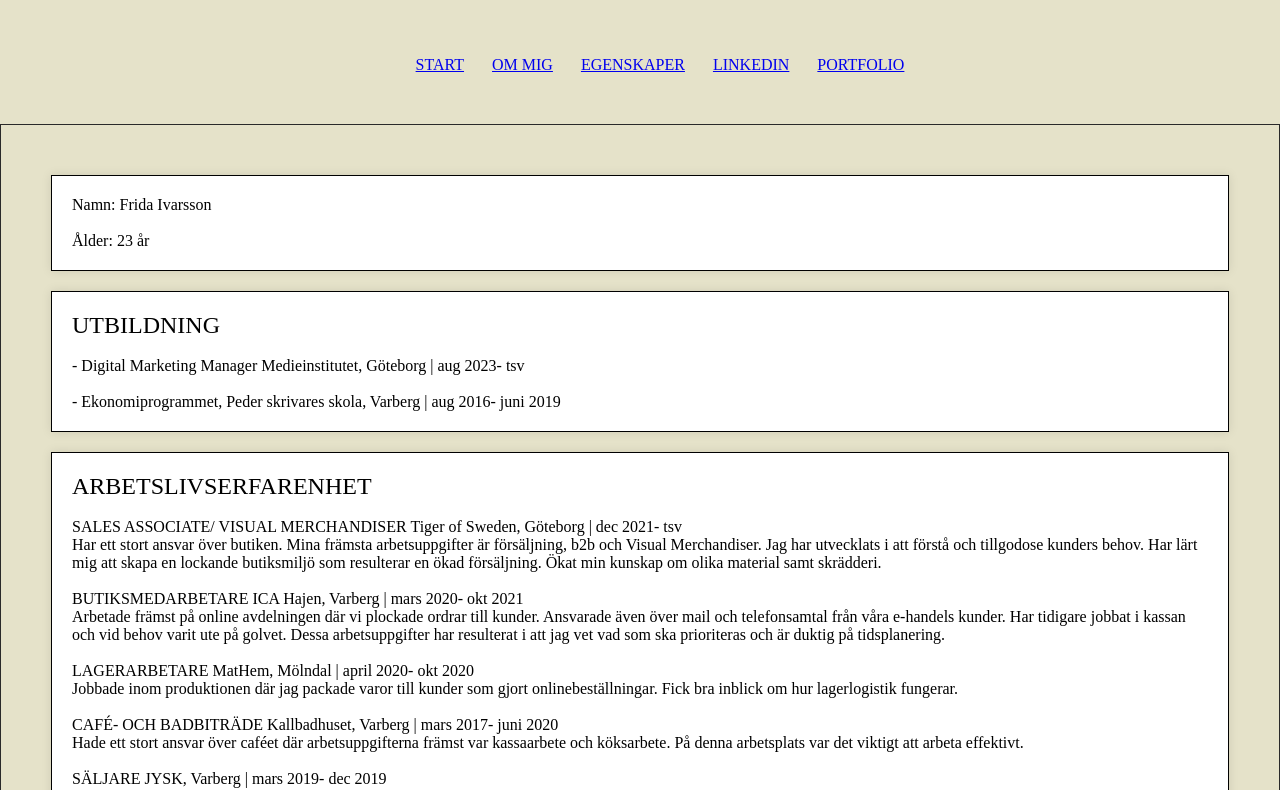
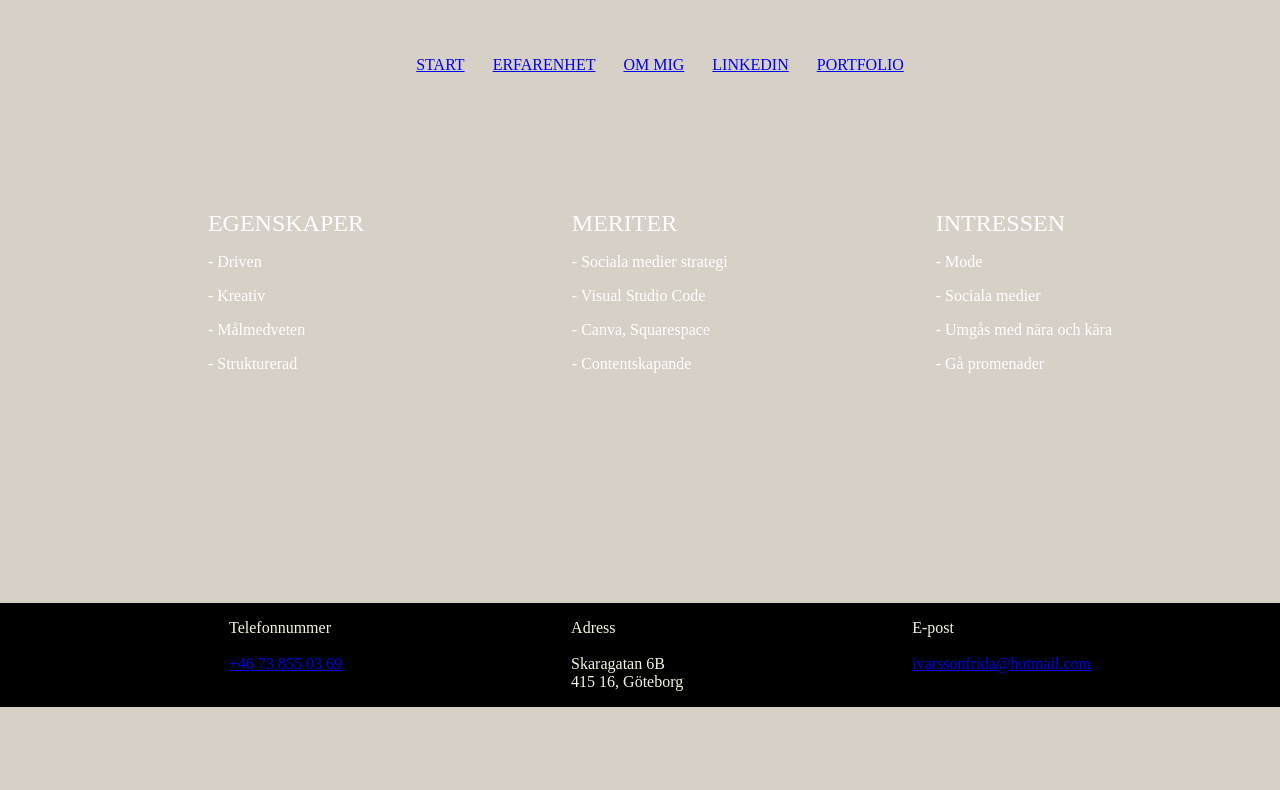
Before and after one commit to fridaivarssoon/CVFridaIvarsson, a plain HTML site: page ommig.html in a window 1280 px wide. Shown: the part 73-863 px from the top of the page. After the commit the page ends 800 px from the top, so only its background shows below. Drawn offline with Linux system fonts and the light colour scheme.

Commit message:
uppdateringar klar

```diff
--- a/ommig.html
+++ b/ommig.html
@@ -16,81 +16,89 @@
         <div class="nav-links">
             <ul>
                 <li><a href="index.html">START</a></li>
+                <li><a href="Erfarenhet.html">ERFARENHET</a></li>
                 <li><a href="ommig.html">OM MIG</a></li>
-                <li><a href="egenskaper.html">EGENSKAPER</a></li>
-                <li><a href="https://www.linkedin.com/in/fridaivarssoon/">LINKEDIN</a></li>
-                <li><a href="https://www.linkedin.com/in/fridaivarssoon/">PORTFOLIO</a></li>
+                <li><a href="https://www.linkedin.com/in/fridaivarssoon/"target="_blank">LINKEDIN</a></li>
+                <li><a href="https://round-amethyst-hhdm.squarespace.com"target="_blank">PORTFOLIO</a></li>
             </ul>
         </div>
         </nav>
     </section>
 
-    <main>
-
-        <div class="box">
-            Namn: Frida Ivarsson
-            <br>
-            <br>
-            Ålder: 23 år
-        </div>
+    <br>
+    <br>
+    <br>
 
 
+    <div class="box2">
+        <ul>
+        <p>
+            <font size="+2">EGENSKAPER</font>
+        </p>
+    <p>- Driven</p>
+    <p>- Kreativ</p>
+    <p>- Målmedveten</p>
+    <p>- Strukturerad</p>
+        </ul>
 
-        <div class="box">
-            <font size="+2">UTBILDNING</font>
-            <br>
-            <br>
-            - Digital Marketing Manager
-            Medieinstitutet, Göteborg | aug 2023- tsv
+        <ul>
+    <p>
+        <font size="+2">MERITER</font>
+    </p>
+<p>- Sociala medier strategi</p>
+<p>- Visual Studio Code</p>
+<p>- Canva, Squarespace</p>
+<p>- Contentskapande</p>
+    </ul>
+
+    <ul>
+<p>
+    <font size="+2">INTRESSEN</font>
+</p>
+<p>- Mode</p>
+<p>- Sociala medier</p>
+<p>- Umgås med nära och kära</p>
+<p>- Gå promenader</p>
+    </ul>
+
+</div>
+<br>
+<br>
+<br>
+<br>
+<br>
+<br>
+<br>
+<br>
+<br>
+<br>
+<br>
+
+<footer>
+
+    <ul>
+        Telefonnummer
         <br>
         <br>
-            - Ekonomiprogrammet, Peder skrivares skola, Varberg | aug 2016- juni 2019
-        </div>
-        <div class="box">
-            <font size="+2">ARBETSLIVSERFARENHET</font>
-            <br>
-            <br>
-            SALES ASSOCIATE/ VISUAL MERCHANDISER
-            Tiger of Sweden, Göteborg | dec 2021- tsv
-         <br>
-            Har ett stort ansvar över butiken. Mina främsta arbetsuppgifter är försäljning, b2b och Visual Merchandiser. Jag har utvecklats i att förstå och tillgodose kunders behov. Har lärt mig att skapa en lockande butiksmiljö som resulterar en ökad försäljning. Ökat min kunskap om olika material samt skrädderi.
-            <br>
-            <br>
-            BUTIKSMEDARBETARE
-            ICA Hajen, Varberg | mars 2020- okt 2021
-            <br>
-            Arbetade främst på online avdelningen där vi plockade ordrar till kunder. Ansvarade även över mail och telefonsamtal från våra e-handels kunder. Har tidigare jobbat i kassan och vid behov varit ute på golvet. Dessa arbetsuppgifter har resulterat i att jag vet vad som ska prioriteras och är duktig på tidsplanering.
-            <br>
-            <br>
-            LAGERARBETARE
-            MatHem, Mölndal | april 2020- okt 2020
-            <br>
-            Jobbade inom produktionen där jag packade varor till kunder som gjort onlinebeställningar. Fick bra inblick om hur lagerlogistik fungerar.
-            <br>
-            <br>
-            CAFÉ- OCH BADBITRÄDE
-            Kallbadhuset, Varberg | mars 2017- juni 2020
-            <br>
-            Hade ett stort ansvar över caféet där arbetsuppgifterna främst var kassaarbete och köksarbete. På denna arbetsplats var det viktigt att arbeta effektivt.
-            <br>
-            <br>
-            SÄLJARE
-            JYSK, Varberg | mars 2019- dec 2019
-            <br>
-            Huvuduppgiften var försäljning men även mycket lagerarbete och kassaarbete. Tiden här gav mig mitt service-minded tänk.
-            <br>
-            <br>
-            KUNDTJÄNST
-            Gekås, Ullared | sep 2018- dec 2019
-            <br>
-            Kassaarbete och arbeta på olika avdelningar
-            <br>
-            <br>
+        <a href="tel:+46738550369">+46 73 855 03 69</a>
+    </ul>
 
-        </div>
+    <ul>
+        Adress
+        <br>
+        <br>
+        Skaragatan 6B
+        <br>
+        415 16, Göteborg
+    </ul>
 
+    <ul>
+        E-post
+        <br>
+        <br>
+        <a href="mailto:ivarssonfrida@hotmail.com">ivarssonfrida@hotmail.com</a>
+    </ul>
 
-
-    </main>
+</footer>
 </body>
 </html>
--- a/style.css
+++ b/style.css
@@ -1,5 +1,5 @@
 body {
-    background-color: rgba(226, 222, 193, 0.871);
+    background-color: #cec6bace;
     font-family: 'Times New Roman', Times, serif;
     padding: 0px;
     margin: 0px;
@@ -56,6 +56,7 @@ nav{
 
 nav img{
     width: 150px;
+
 }
 .nav-links{
     flex: 1;
@@ -106,6 +107,11 @@ div {
     text-align: left
 }
 
+.box2 {
+    color: white;
+    display: flex;
+    justify-content: space-evenly
+  }
 
 footer {
     margin-top: auto;
@@ -113,4 +119,10 @@ footer {
     color: beige;
     display: flex;
     justify-content: space-evenly;
+
+
 }
+
+img{
+    margin-inline-start: 100px;
+}
```
Also changed, not shown: Erfarenhet.html (added, +123 -0 lines), index.html (+13 -11 lines), portfolio.html (+1 -1 lines), 1 other file.
